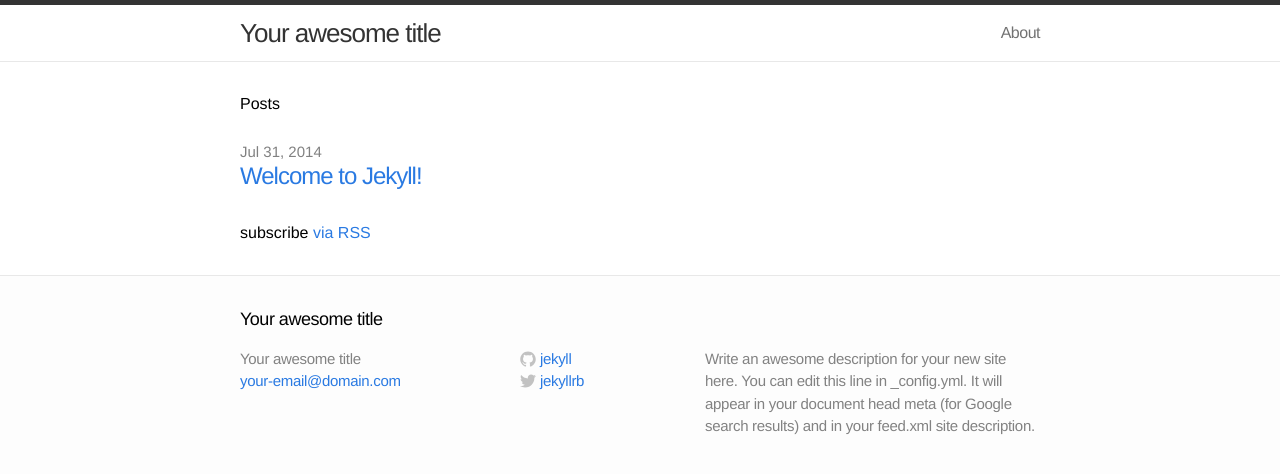
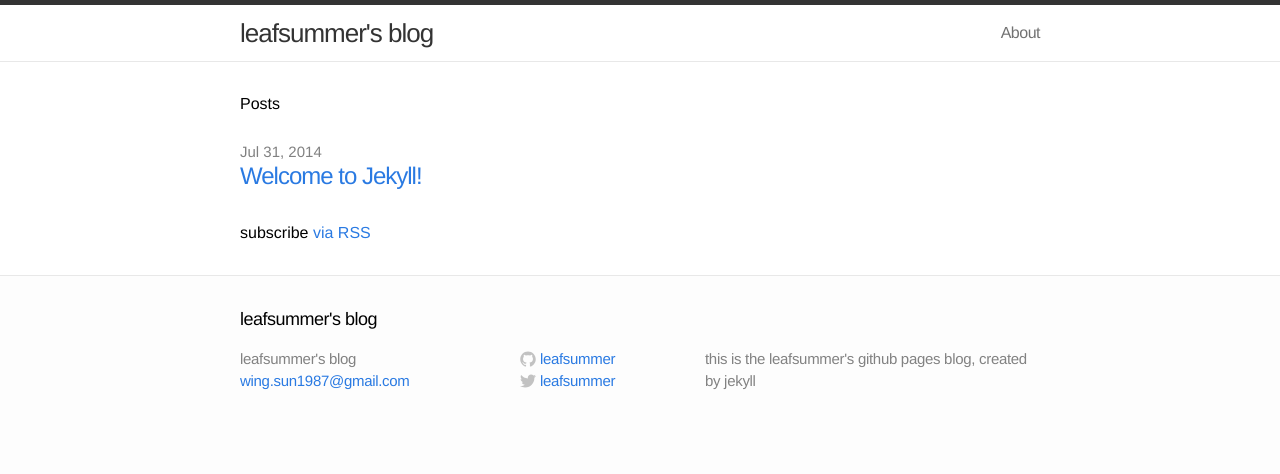
Before and after one commit to leafsummer/myblog, a Jekyll site: the page built from index.html, in a window 1280 px wide. Shown: the top 474 px of the page. Built offline with Jekyll 4.4.1, drawn with Linux system fonts in a browser that asks for light colours.

Commit message:
update the config

```diff
--- a/_config.yml
+++ b/_config.yml
@@ -6,15 +6,17 @@ encoding: utf-8
 # lsi: true
 
 # Site settings
-title: Your awesome title
-email: your-email@domain.com
-description: "Write an awesome description for your new site here. You can edit this line in _config.yml. It will appear in your document head meta (for Google search results) and in your feed.xml site description."
-baseurl: /myblog
-url: "http://yourdomain.com"
-twitter_username: jekyllrb
-github_username:  jekyll
-
+title: leafsummer's blog
+email: wing.sun1987@gmail.com
+description: "this is the leafsummer's github pages blog, created by jekyll"
+baseurl: /leaf0s
+url: "http://leafsummer.github.io/leaf0s"
+twitter_username: leafsummer
+github_username:  leafsummer
 # Build settings
 markdown: kramdown
 permalink: pretty
-# highlighter: rouge
+highlighter: rouge
+
+# Permalinks
+permalink: pretty
```
